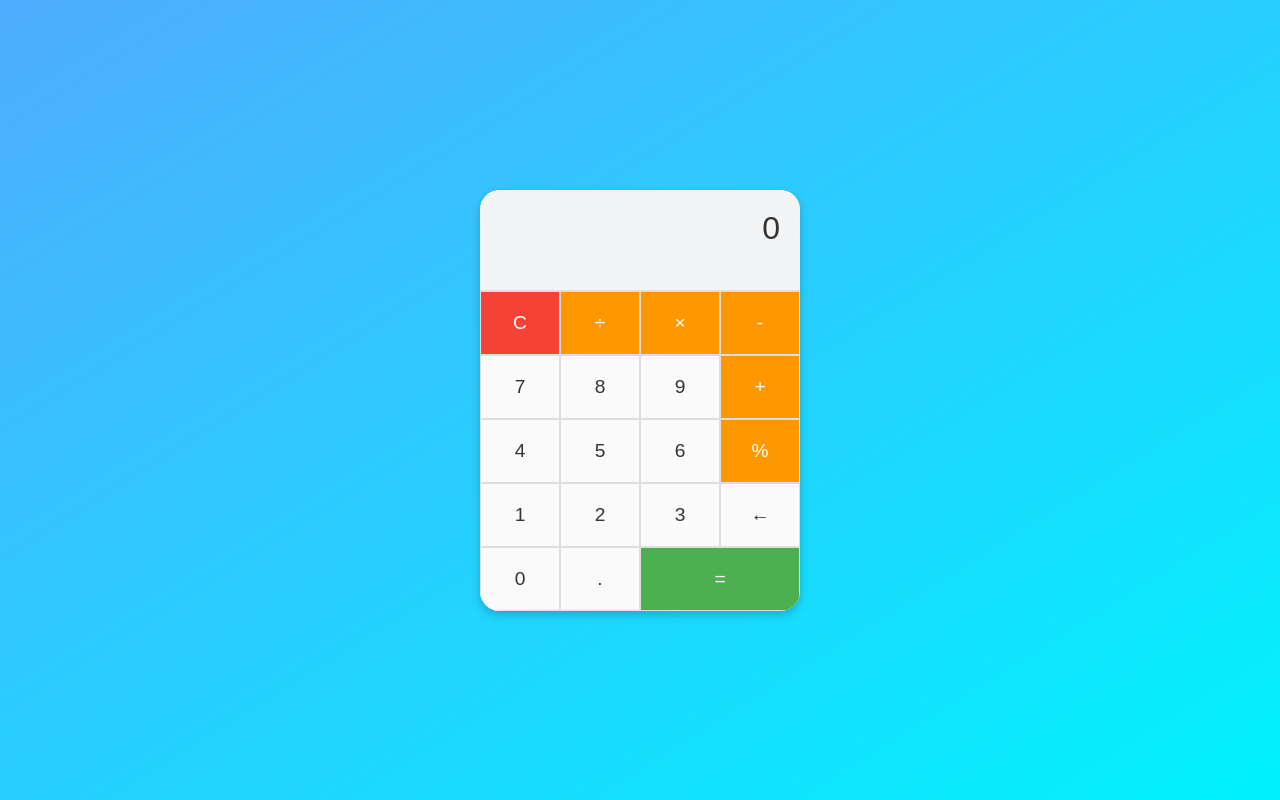
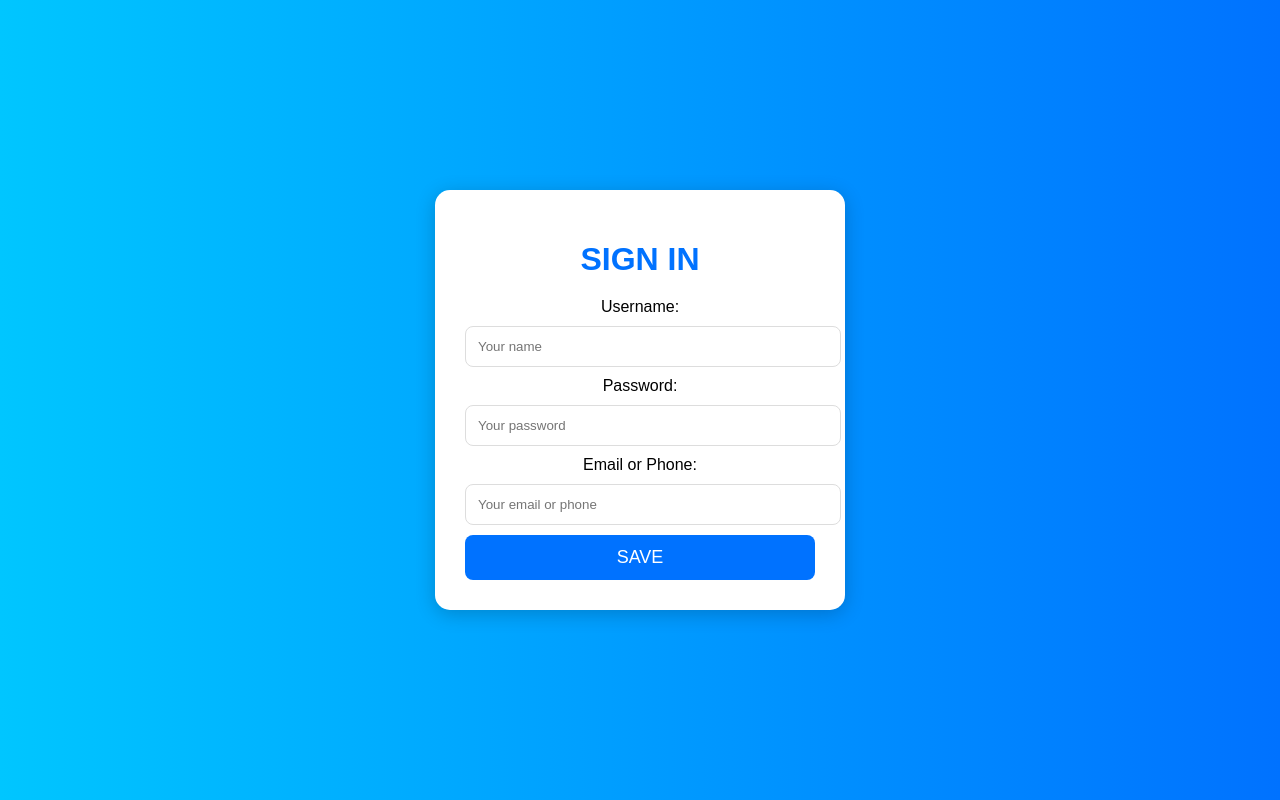
Before and after one commit to yassennn/TaraBox, a plain HTML site: page index.html in a window 1280 px wide. Drawn offline with Linux system fonts and the light colour scheme.

Commit message:
Add files via upload

```diff
--- a/index.html
+++ b/index.html
@@ -3,170 +3,102 @@
 <head>
     <meta charset="UTF-8">
     <meta name="viewport" content="width=device-width, initial-scale=1.0">
-    <title>Advanced Calculator</title>
+    <title>SIGN IN</title>
     <style>
         body {
+            font-family: Arial, sans-serif;
+            background: linear-gradient(to right, #00c6ff, #0072ff);
             display: flex;
             justify-content: center;
             align-items: center;
             height: 100vh;
             margin: 0;
-            font-family: Arial, sans-serif;
-            background: linear-gradient(to bottom right, #4facfe, #00f2fe);
         }
-
-        .calculator {
-            background: #fff;
-            border-radius: 20px;
-            box-shadow: 0 4px 10px rgba(0, 0, 0, 0.2);
-            overflow: hidden;
-            width: 320px;
+        .container {
+            background: white;
+            padding: 30px;
+            border-radius: 15px;
+            box-shadow: 0px 4px 20px rgba(0, 0, 0, 0.2);
+            width: 350px;
+            text-align: center;
         }
-
-        .display {
-            background: #f3f4f6;
-            color: #333;
-            font-size: 2rem;
-            text-align: right;
-            padding: 20px;
-            border-bottom: 1px solid #ddd;
-            min-height: 60px;
+        h1 {
+            color: #0072ff;
+            margin-bottom: 20px;
         }
-
-        .buttons {
-            display: grid;
-            grid-template-columns: repeat(4, 1fr);
+        input[type="text"],
+        input[type="password"],
+        input[type="email"] {
+            width: 100%;
+            padding: 12px;
+            margin: 10px 0;
+            border: 1px solid #ddd;
+            border-radius: 8px;
+            transition: 0.3s;
         }
-
-        .button {
-            padding: 20px;
-            font-size: 1.2rem;
-            border: 1px solid #ddd;
-            background: #fafafa;
-            color: #333;
+        input[type="text"]:focus,
+        input[type="password"]:focus,
+        input[type="email"]:focus {
+            border-color: #0072ff;
+            outline: none;
+            box-shadow: 0 0 8px rgba(0, 114, 255, 0.2);
+        }
+        input[type="submit"] {
+            background-color: #0072ff;
+            color: white;
+            border: none;
+            padding: 12px;
+            width: 100%;
+            border-radius: 8px;
             cursor: pointer;
-            outline: none;
-            transition: background 0.3s;
+            font-size: 18px;
+            transition: 0.3s;
         }
-
-        .button:hover {
-            background: #f0f0f0;
-        }
-
-        .button:active {
-            background: #e0e0e0;
-        }
-
-        .button.function {
-            background: #ff9800;
-            color: white;
-        }
-
-        .button.function:hover {
-            background: #fb8c00;
-        }
-
-        .button.equal {
-            background: #4caf50;
-            color: white;
-            grid-column: span 2;
-        }
-
-        .button.equal:hover {
-            background: #43a047;
-        }
-
-        .button.clear {
-            background: #f44336;
-            color: white;
-        }
-
-        .button.clear:hover {
-            background: #e53935;
+        input[type="submit"]:hover {
+            background-color: #0056cc;
         }
     </style>
+    <script>
+        document.addEventListener("DOMContentLoaded", function() {
+            document.querySelector("form").addEventListener("submit", function(event) {
+                event.preventDefault();
+
+                let form = event.target;
+                let formData = new FormData(form);
+
+                fetch("login.php", {
+                    method: "POST",
+                    body: formData
+                })
+                .then(response => response.text())
+                .then(data => {
+                    if (data === "success") {
+                        alert("Login successful!");
+                        form.reset();
+                        window.location.href = "dashboard.html";
+                    } else {
+                        alert("Invalid credentials. Please try again.");
+                    }
+                });
+            });
+        });
+    </script>
 </head>
 <body>
-    <div class="calculator">
-        <div class="display" id="display">0</div>
-        <div class="buttons">
-            <button class="button clear" onclick="clearDisplay()">C</button>
-            <button class="button function" onclick="appendOperator('÷')">÷</button>
-            <button class="button function" onclick="appendOperator('×')">×</button>
-            <button class="button function" onclick="appendOperator('-')">-</button>
+    <div class="container">
+        <h1>SIGN IN</h1>
+        <form action="login.php" method="POST">
+            <label for="username">Username:</label>
+            <input type="text" id="username" name="UN" required placeholder="Your name">
 
-            <button class="button" onclick="appendNumber(7)">7</button>
-            <button class="button" onclick="appendNumber(8)">8</button>
-            <button class="button" onclick="appendNumber(9)">9</button>
-            <button class="button function" onclick="appendOperator('+')">+</button>
+            <label for="password">Password:</label>
+            <input type="password" id="password" name="pass" required placeholder="Your password">
 
-            <button class="button" onclick="appendNumber(4)">4</button>
-            <button class="button" onclick="appendNumber(5)">5</button>
-            <button class="button" onclick="appendNumber(6)">6</button>
-            <button class="button function" onclick="appendOperator('%')">%</button>
+            <label for="email">Email or Phone:</label>
+            <input type="email" id="email" name="EM" required placeholder="Your email or phone">
 
-            <button class="button" onclick="appendNumber(1)">1</button>
-            <button class="button" onclick="appendNumber(2)">2</button>
-            <button class="button" onclick="appendNumber(3)">3</button>
-            <button class="button" onclick="backspace()">←</button>
-
-            <button class="button" onclick="appendNumber(0)">0</button>
-            <button class="button" onclick="appendDot()">.</button>
-            <button class="button equal" onclick="calculateResult()">=</button>
-        </div>
+            <input type="submit" value="SAVE">
+        </form>
     </div>
-
-    <script>
-        let display = document.getElementById('display');
-
-        function clearDisplay() {
-            display.textContent = '0';
-        }
-
-        function appendNumber(number) {
-            if (display.textContent === '0') {
-                display.textContent = number;
-            } else {
-                display.textContent += number;
-            }
-        }
-
-        function appendOperator(operator) {
-            const lastChar = display.textContent.slice(-1);
-            if ('+-×÷%'.includes(lastChar)) {
-                display.textContent = display.textContent.slice(0, -1) + operator;
-            } else {
-                display.textContent += operator;
-            }
-        }
-
-        function appendDot() {
-            const lastNumber = display.textContent.split(/[-+×÷%]/).pop();
-            if (!lastNumber.includes('.')) {
-                display.textContent += '.';
-            }
-        }
-
-        function backspace() {
-            if (display.textContent.length === 1) {
-                display.textContent = '0';
-            } else {
-                display.textContent = display.textContent.slice(0, -1);
-            }
-        }
-
-        function calculateResult() {
-            let expression = display.textContent
-                .replace(/×/g, '*')
-                .replace(/÷/g, '/');
-
-            try {
-                const result = eval(expression);
-                display.textContent = result;
-            } catch {
-                display.textContent = 'Error';
-            }
-        }
-    </script>
 </body>
 </html>
```
